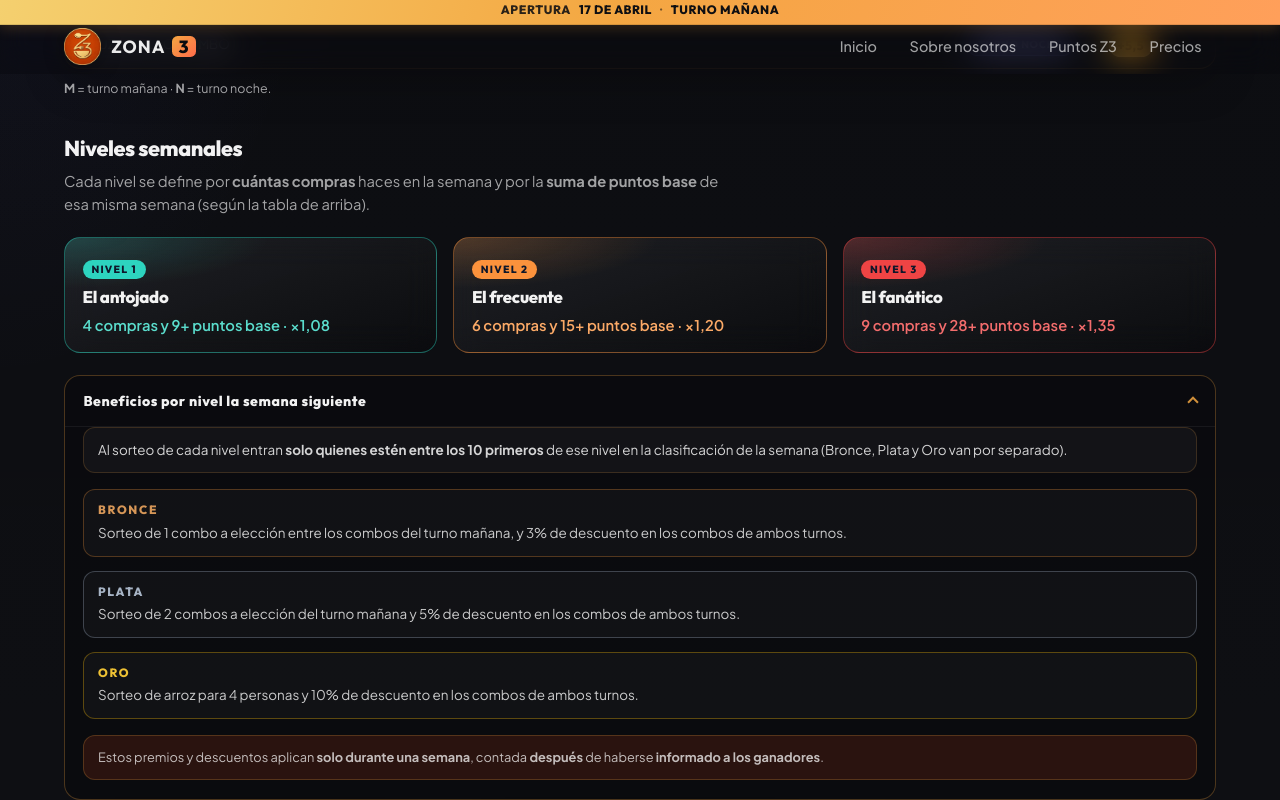
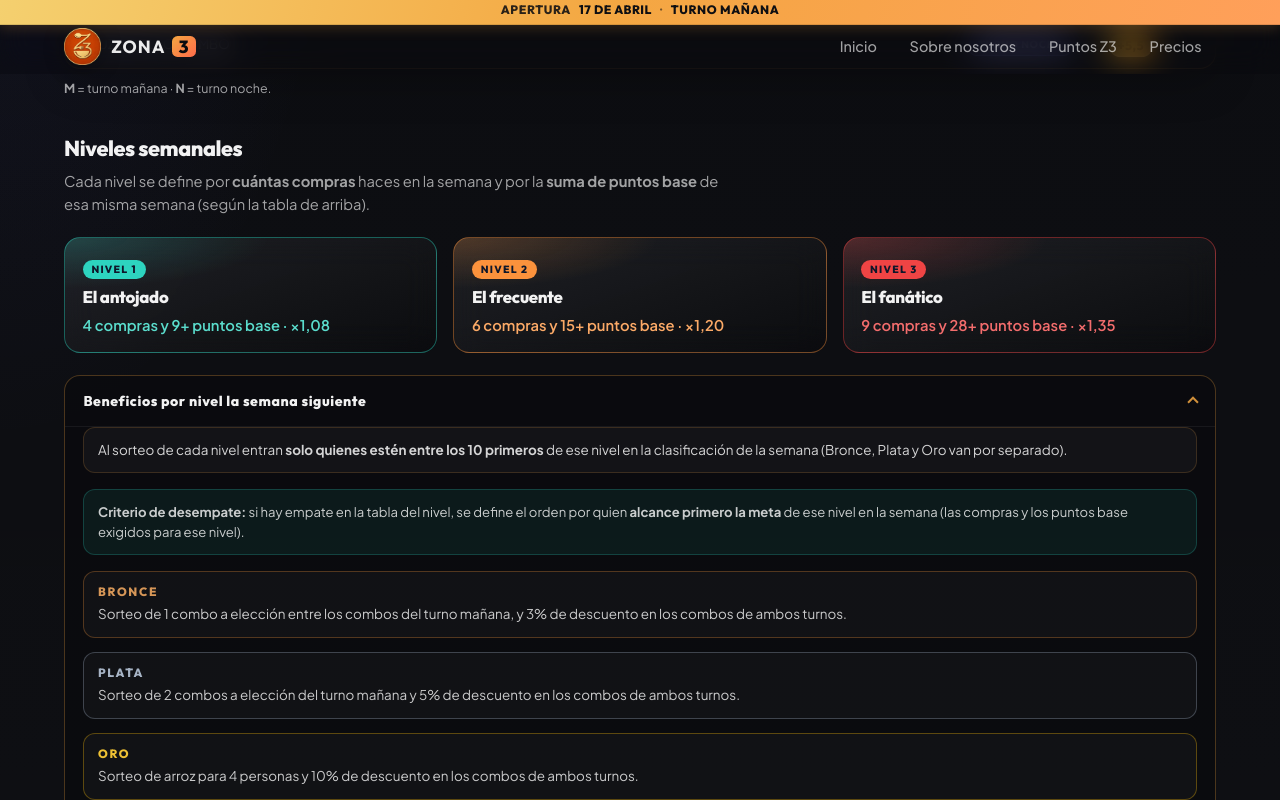
Before and after one commit to jucaicedoa/z3-sistema-puntos, an Angular app: page / in a window 1280 px wide. Both pictures are taken after a click on the heading "Beneficios por nivel la semana siguiente". Shown: the part 2498-3298 px from the top of the page. Built offline with nearby package versions, Linux system fonts and the light colour scheme.

Commit message:
feat: aclaracion premios por nivel

```diff
--- a/src/app/app.component.scss
+++ b/src/app/app.component.scss
@@ -1419,6 +1419,17 @@
   border: 1px solid rgba(244, 167, 66, 0.18);
 }
 
+.puntos-beneficios-desempate {
+  margin: 0 0 1rem;
+  padding: 0.7rem 0.85rem;
+  border-radius: 0.75rem;
+  font-size: 0.82rem;
+  line-height: 1.55;
+  color: rgba(255, 255, 255, 0.78);
+  background: rgba(45, 212, 191, 0.08);
+  border: 1px solid rgba(45, 212, 191, 0.22);
+}
+
 .puntos-beneficios-list {
   margin: 0 0 1rem;
   padding: 0;
--- a/src/app/home/home.component.html
+++ b/src/app/home/home.component.html
@@ -185,6 +185,11 @@
             Al sorteo de cada nivel entran <strong>solo quienes estén entre los 10 primeros</strong> de ese nivel en la
             clasificación de la semana (Bronce, Plata y Oro van por separado).
           </p>
+          <p class="puntos-beneficios-desempate" role="note">
+            <strong>Criterio de desempate:</strong> si hay empate en la tabla del nivel, se define el orden por quien
+            <strong>alcance primero la meta</strong> de ese nivel en la semana (las compras y los puntos base exigidos para
+            ese nivel).
+          </p>
           <ul class="puntos-beneficios-list">
             @for (b of beneficiosSemanaSiguiente; track b.id) {
               <li class="puntos-beneficio-row puntos-beneficio-row--{{ b.id }}">
```
